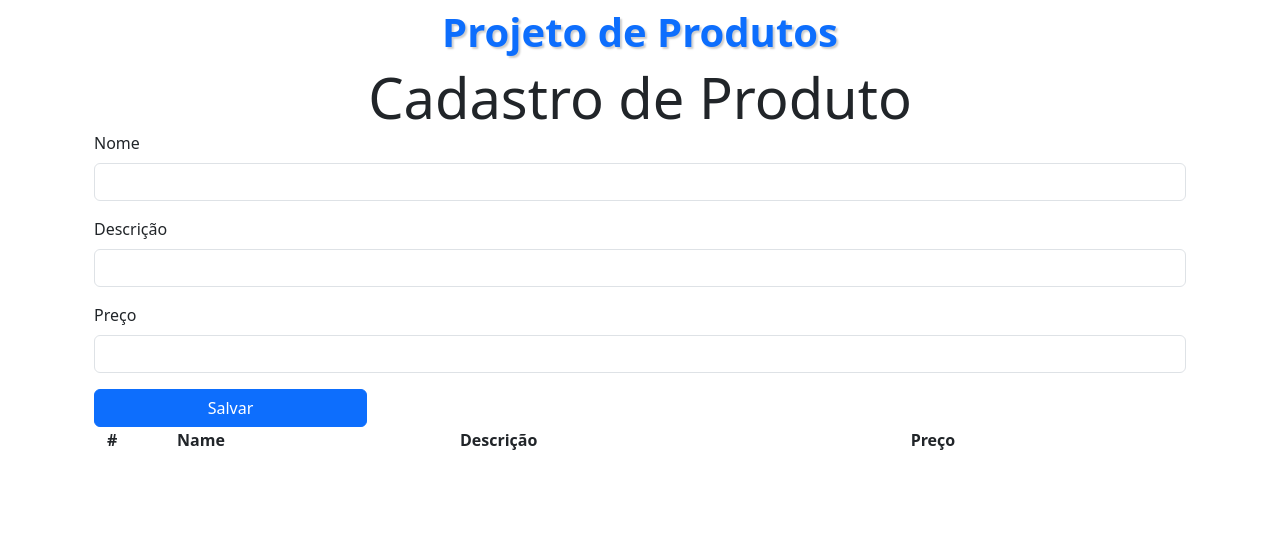
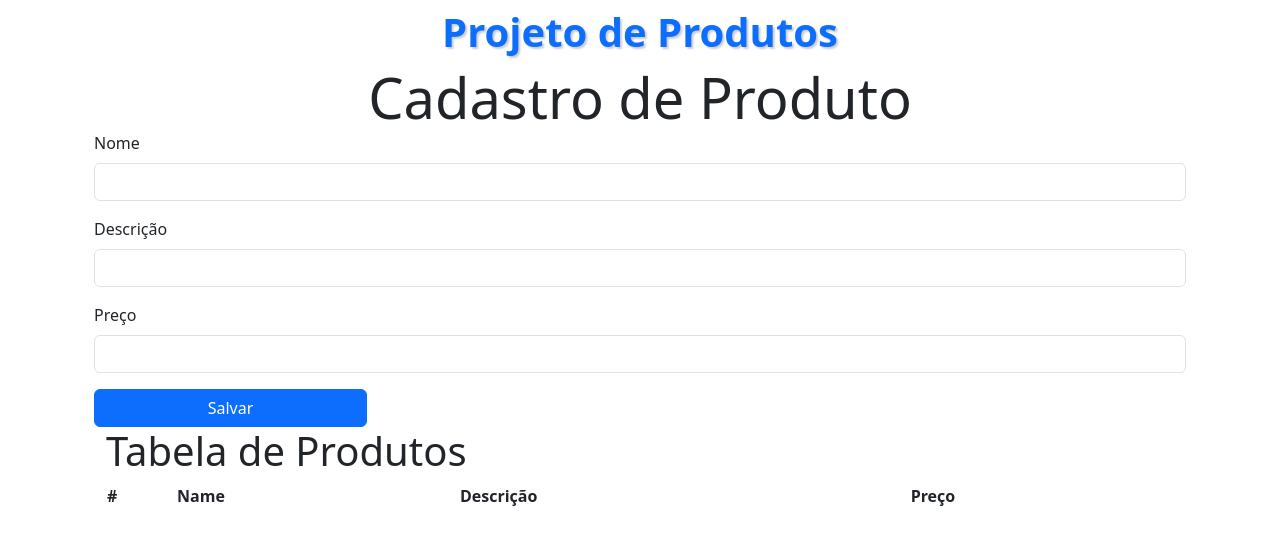
Before and after one commit to VictorPedroza/Product, an Angular app: page / in a window 1280 px wide. Shown: the top 544 px of the page. Built offline with nearby package versions, Linux system fonts and the light colour scheme.

Commit message:
Uptade to test git config

```diff
--- a/src/app/product/product.html
+++ b/src/app/product/product.html
@@ -22,6 +22,7 @@
   </form>
 
   <div class="container">
+    <h1>Tabela de Produtos</h1>
     <table class="table">
     <thead>
       <th scope="col" >#</th>
```
